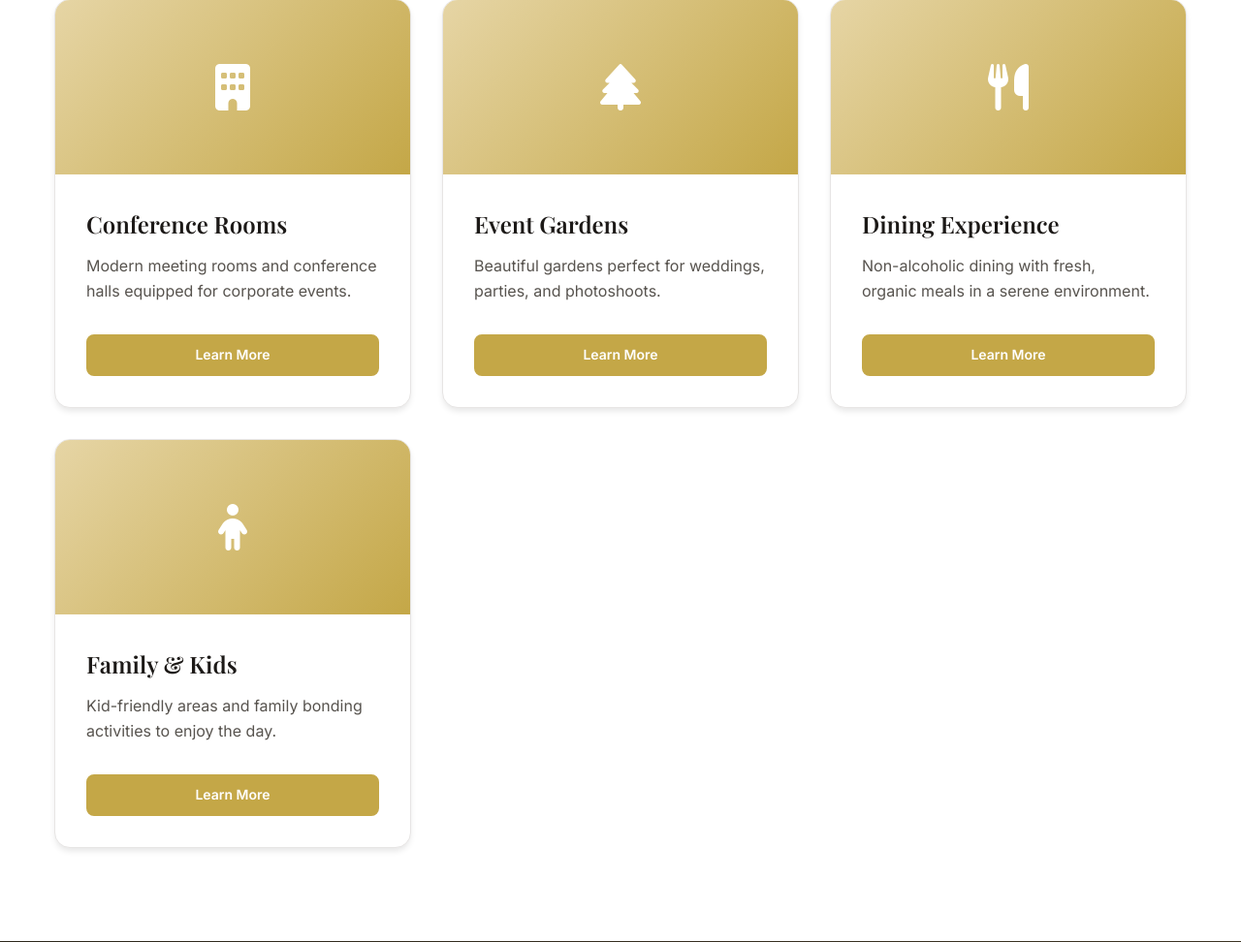
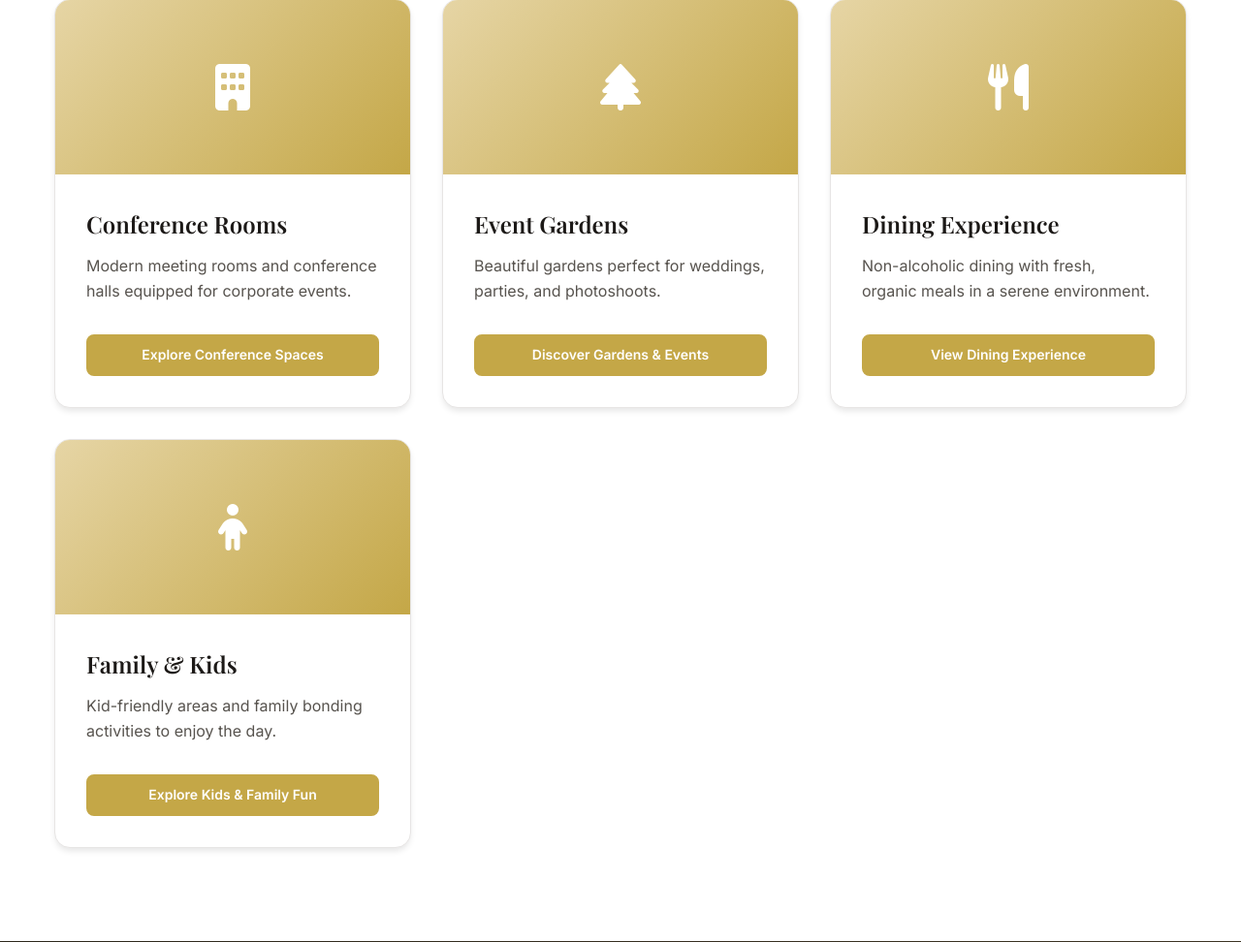
Before and after one commit to evans3077/zsg, a Django app: page / in a window 1280 px wide. Shown: the part 1506-2478 px from the top of the page at 97% size. Run offline with Django 5.2, Linux system fonts and the light colour scheme; data comes from the database, SQL or seed files in the repository.

Commit message:
descriptive texts

```diff
--- a/apps/home/templates/home/index.html
+++ b/apps/home/templates/home/index.html
@@ -84,7 +84,7 @@
                 <div class="service-content">
                     <h3 class="service-title">Conference Rooms</h3>
                     <p class="service-description">Modern meeting rooms and conference halls equipped for corporate events.</p>
-                    <a href="/conferences/" class="btn btn-gold btn-small">Learn More</a>
+                    <a href="/conferences/" class="btn btn-gold btn-small">Explore Conference Spaces</a>
                 </div>
             </div>
             <div class="service-card">
@@ -92,7 +92,7 @@
                 <div class="service-content">
                     <h3 class="service-title">Event Gardens</h3>
                     <p class="service-description">Beautiful gardens perfect for weddings, parties, and photoshoots.</p>
-                    <a href="/gardens/" class="btn btn-gold btn-small">Learn More</a>
+                    <a href="/gardens/" class="btn btn-gold btn-small">Discover Gardens & Events</a>
                 </div>
             </div>
             <div class="service-card">
@@ -100,7 +100,7 @@
                 <div class="service-content">
                     <h3 class="service-title">Dining Experience</h3>
                     <p class="service-description">Non-alcoholic dining with fresh, organic meals in a serene environment.</p>
-                    <a href="{% url 'dining:overview' %}" class="btn btn-gold btn-small">Learn More</a>
+                    <a href="{% url 'dining:overview' %}" class="btn btn-gold btn-small">View Dining Experience</a>
                 </div>
             </div>
             <div class="service-card">
@@ -108,7 +108,7 @@
                 <div class="service-content">
                     <h3 class="service-title">Family & Kids</h3>
                     <p class="service-description">Kid-friendly areas and family bonding activities to enjoy the day.</p>
-                    <a href="{% url 'kids:overview' %}" class="btn btn-gold btn-small">Learn More</a>
+                    <a href="{% url 'kids:overview' %}" class="btn btn-gold btn-small">Explore Kids & Family Fun</a>
                 </div>
             </div>
         </div>
```
